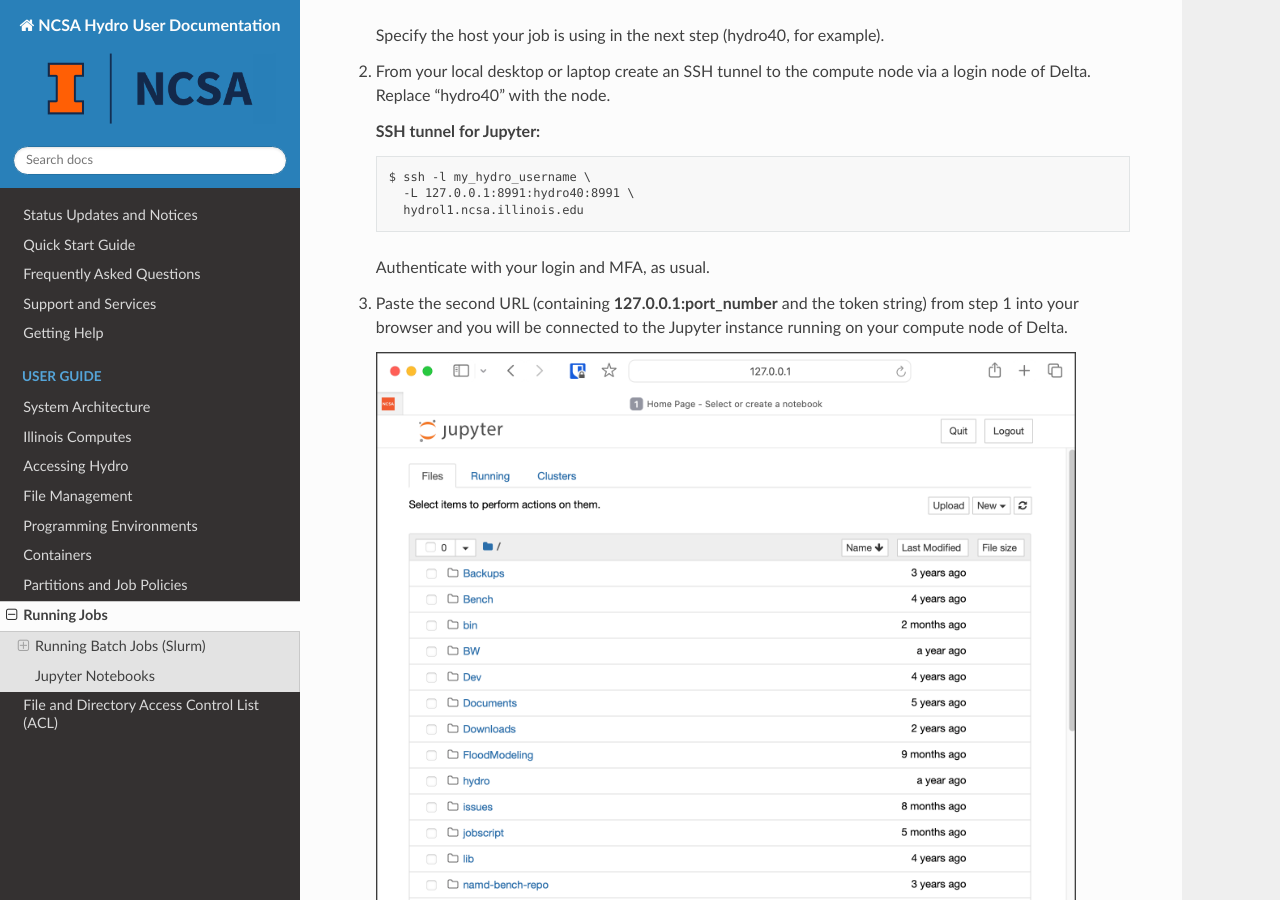
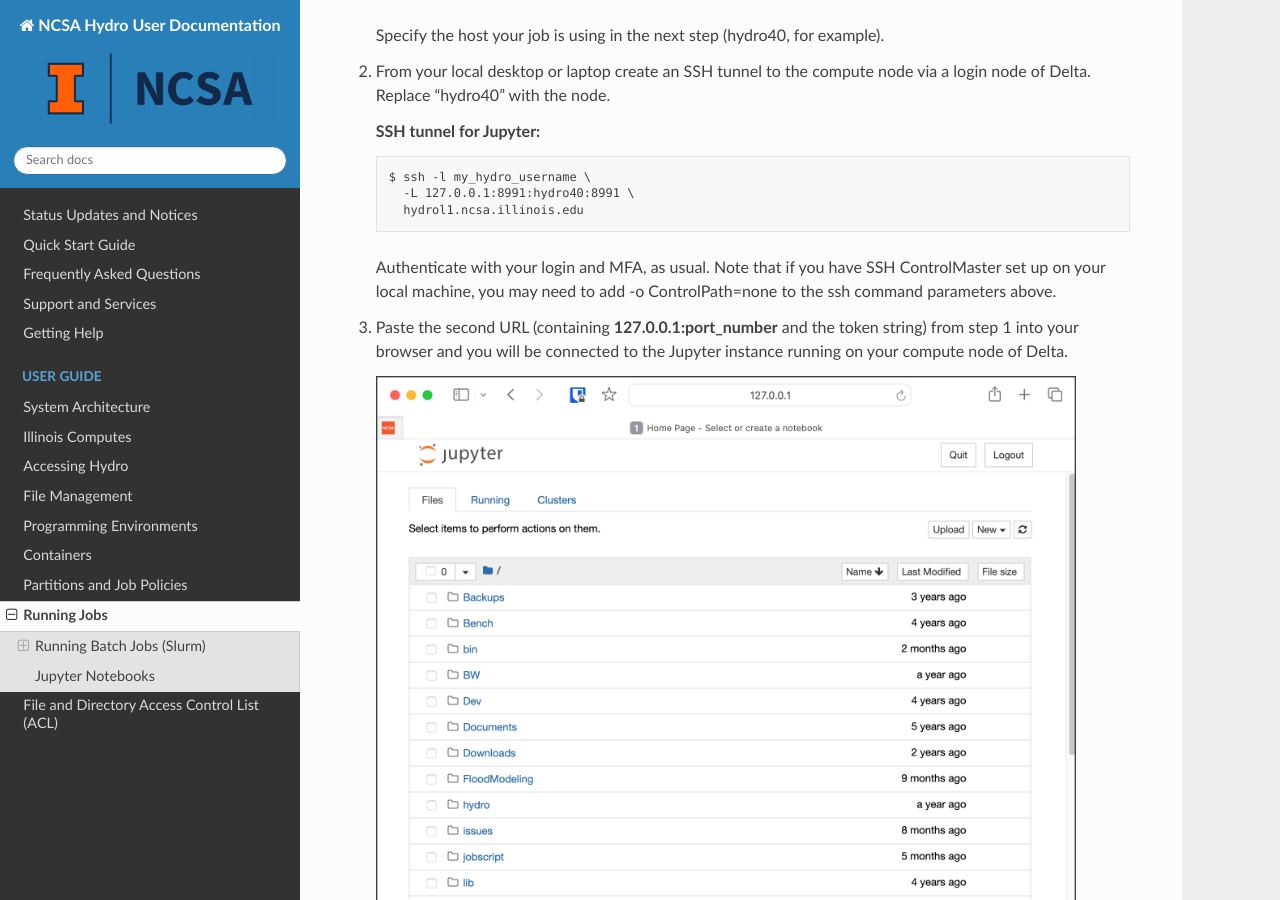
Before and after one commit to ncsa/hydro_documentation, a Sphinx documentation site: the page built from docs/source/user-guide/running-jobs.rst, in a window 1280 px wide and 900 px high, scrolled down 9603 px. Built offline with Sphinx 7.4.7 and the Read the Docs theme 2.0.0, drawn with Linux system fonts in a browser that asks for light colours.

Commit message:
Add warning about ControlPath to notebook setup

```diff
--- a/docs/source/user-guide/running-jobs.rst
+++ b/docs/source/user-guide/running-jobs.rst
@@ -527,7 +527,7 @@
         -L 127.0.0.1:8991:hydro40:8991 \
         hydrol1.ncsa.illinois.edu
 
-   Authenticate with your login and MFA, as usual.
+   Authenticate with your login and MFA, as usual. Note that if you have SSH ControlMaster set up on your local machine, you may need to add -o ControlPath=none to the ssh command parameters above.
 
 #. Paste the second URL (containing **127.0.0.1:port_number** and the token string) from step 1 into your browser and you will be connected to the Jupyter instance running on your compute node of Delta.
 
```
